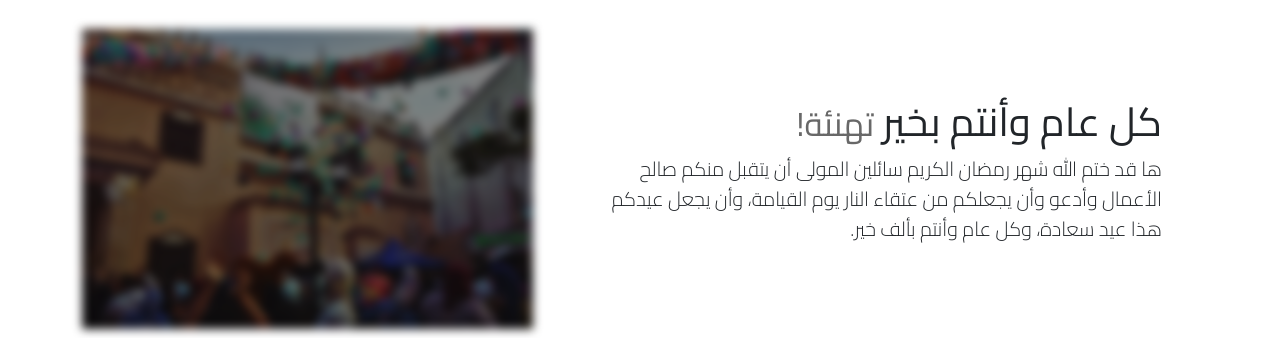
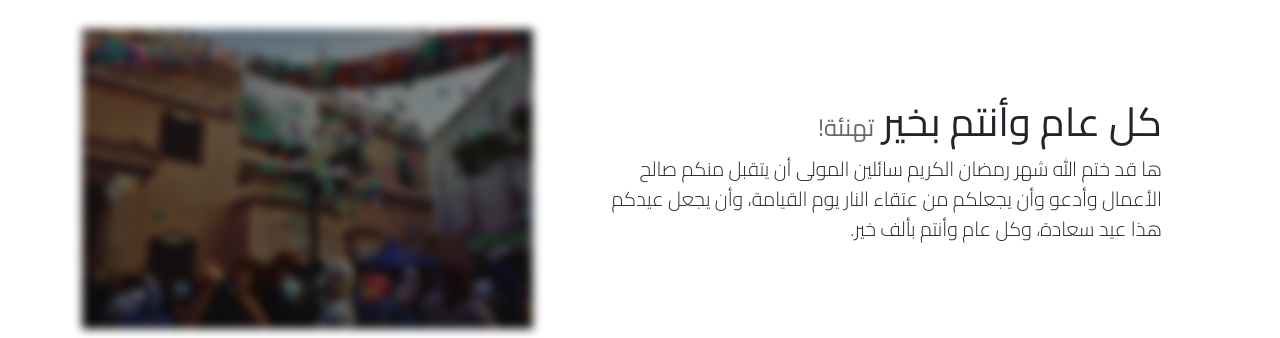
Before and after one commit to Abdolla25/django-HIS, a Django app: page / in a window 1280 px wide. Shown: the part 1006-1344 px from the top of the page. Run offline with Django 3.2, Linux system fonts and the light colour scheme; data comes from the database, SQL or seed files in the repository; both versions use the stored data as it was after the commit; some libraries are stand-ins or nearby versions.

Commit message:
new edits

```diff
--- a/hospital/home/static/home/css/main.css
+++ b/hospital/home/static/home/css/main.css
@@ -66,7 +66,7 @@ h5{font-size: 1.75rem;}
 
 span.text_muted {
     color: #686868;
-    font-size: smaller;
+    font-size: 1.5rem;
 }
 .featurette h3 {
     font-weight: 400;
--- a/hospital/home/templates/home/home.html
+++ b/hospital/home/templates/home/home.html
@@ -78,7 +78,7 @@
     {% if messages %}
     <div class="messages">
         {% for message in messages %}
-        <div>{% if message.tags %} class="alert alert-{{ message.tags }}"{% endif %}>{{ message }}</div>
+        <div{% if message.tags %} class="alert alert-{{ message.tags }}"{% endif %}>{{ message }}</div>
         {% endfor %}
     </div>
     {% endif %}
```
Also changed, not shown: hospital/media/pages/physiotherapy-min-768x484.jpg (added), hospital/media/pages/physiotherapy-min-768x484_HUFsqFE.jpg (added), hospital/media/pages/physiotherapy-min-768x484_O1Mz0nd.jpg (added), hospital/testDB.db, 1 other file.
